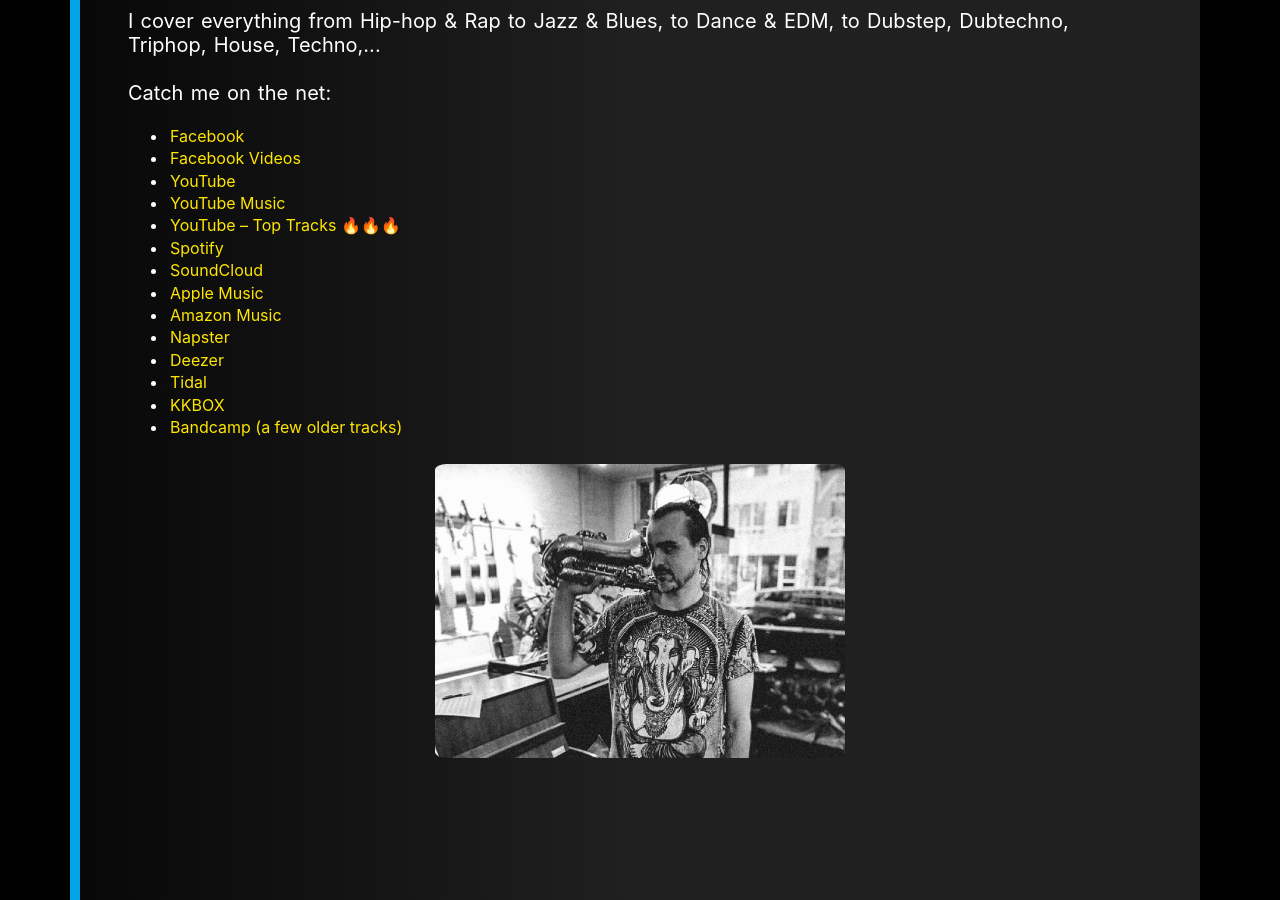
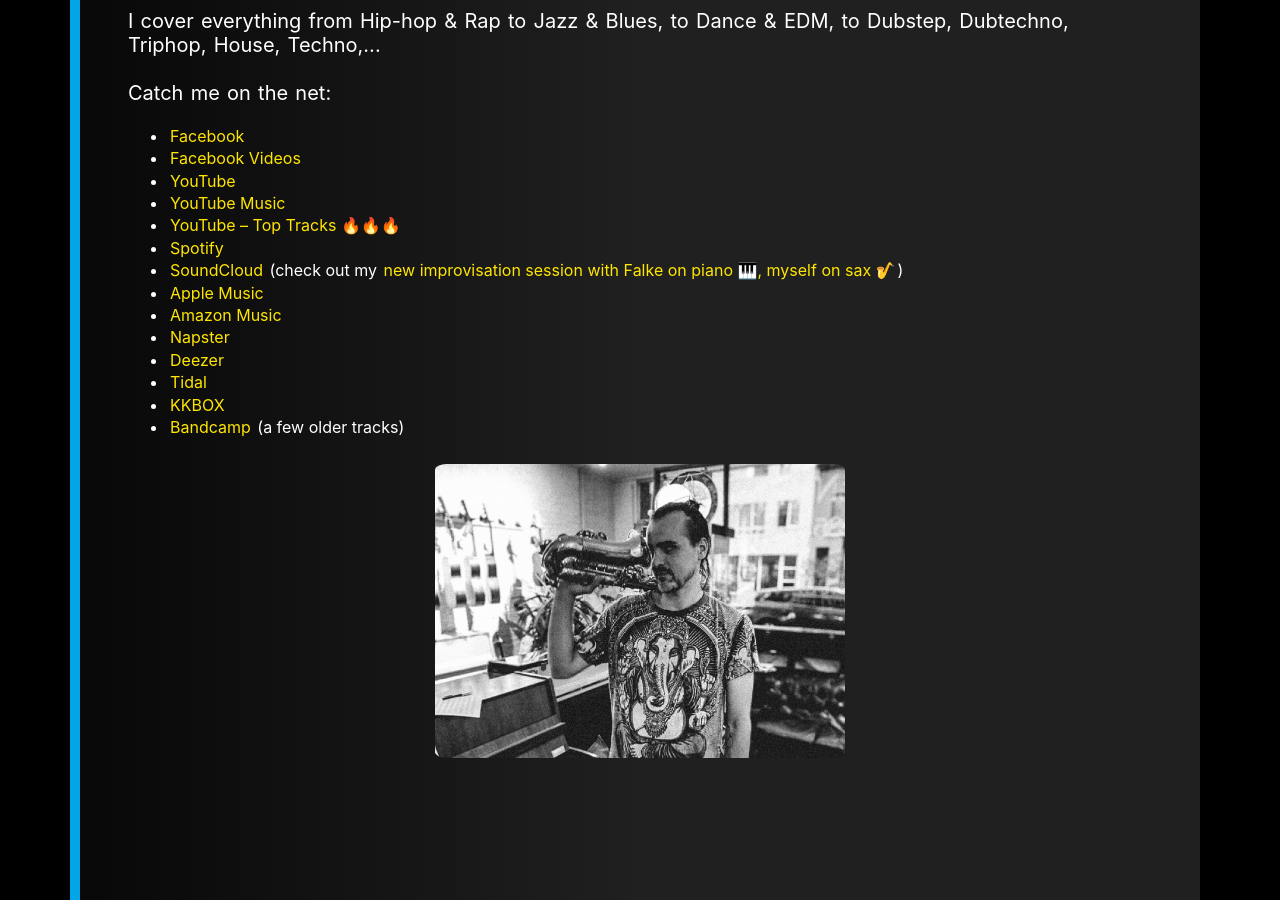
Before and after one commit to mr-volta/mr-volta.github.io, a Jekyll site: the page built from index.html, in a window 1280 px wide and 900 px high, scrolled down 1434 px. Built offline with Jekyll 4.4.1, drawn with Linux system fonts in a browser that asks for light colours.

Commit message:
Update _config.yml

```diff
--- a/_config.yml
+++ b/_config.yml
@@ -57,14 +57,14 @@ about_me_description: >
   <li><a class="highlight-link" href="https://music.youtube.com/channel/UCm4Y5yx83S6r5dabqipZkrg" target="_blank" rel="noreferrer">YouTube Music</a></li>
   <li><a class="highlight-link" href="https://www.youtube.com/playlist?list=PLaLN0EvcxkHJGLrTlkZOSLsYoSwUWqDYb" target="_blank" rel="noreferrer">YouTube – Top Tracks 🔥🔥🔥</a></li>
   <li><a class="highlight-link" href="https://open.spotify.com/artist/62gPnJGzBj5srDegUHTzR3" target="_blank" rel="noreferrer">Spotify</a></li>
-  <li><a class="highlight-link" href="https://soundcloud.com/mistervolta" target="_blank" rel="noreferrer">SoundCloud</a></li>
+  <li><a class="highlight-link" href="https://soundcloud.com/mistervolta" target="_blank" rel="noreferrer">SoundCloud</a> (check out my <a class="highlight-link" href="https://soundcloud.com/mistervolta/falkesimpro" target="_blank" rel="noreferrer">new improvisation session with Falke on piano 🎹, myself on sax 🎷</a>)</li>
   <li><a class="highlight-link" href="https://music.apple.com/artist/mr-volta/306594481" target="_blank" rel="noreferrer">Apple&nbsp;Music</a></li>
   <li><a class="highlight-link" href="https://www.amazon.com/s?k=Mr+Volta+911874+Records+DK&i=digital-music" target="_blank" rel="noreferrer">Amazon Music</a></li>
   <li><a class="highlight-link" href="https://napster.com/artist/mr-volta" target="_blank" rel="noreferrer">Napster</a></li>
   <li><a class="highlight-link" href="https://www.deezer.com/en/artist/50753152" target="_blank" rel="noreferrer">Deezer</a></li>
   <li><a class="highlight-link" href="https://tidal.com/browse/artist/10283550" target="_blank" rel="noreferrer">Tidal</a></li>
   <li><a class="highlight-link" href="https://www.kkbox.com/sg/en/artist/TIYtr6niluwruZ0F0ixmp08K-index-1.html" target="_blank" rel="noreferrer">KKBOX</a></li>
-  <li><a class="highlight-link" href="https://mrvolta.bandcamp.com/" target="_blank" rel="noreferrer">Bandcamp (a few older tracks)</a></li>
+  <li><a class="highlight-link" href="https://mrvolta.bandcamp.com/" target="_blank" rel="noreferrer">Bandcamp</a> (a few older tracks)</li>
   </ul>
 
 # SKILLS SECTION
```
